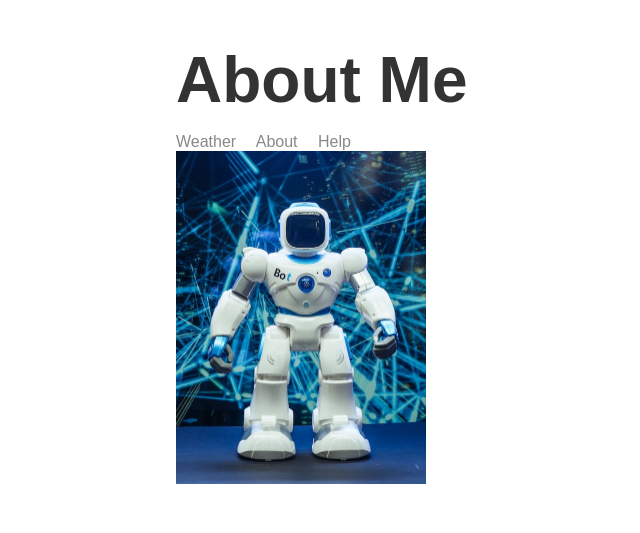
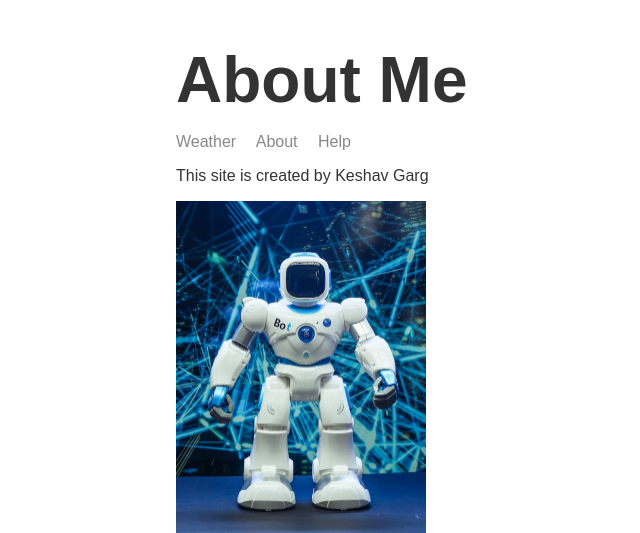
Before and after one commit to keshavgarg1509/Weather-app, a Node server app: page /about in a window 1280 px wide. Shown: the top 533 px of the page, without its empty margins (139-779 px from the left). Run offline with Node 20, Linux system fonts and the light colour scheme; some libraries are stand-ins or nearby versions.

Commit message:
Added Some Text

```diff
--- a/templates/views/about.hbs
+++ b/templates/views/about.hbs
@@ -11,6 +11,7 @@
 <body>
 	<div class="main-content">
 		{{>header}}
+		<p>This site is created by Keshav Garg</p>
 		<img class="portrait" src="/img/robot.jpeg">
 	</div>
 	{{>footer}}
```
